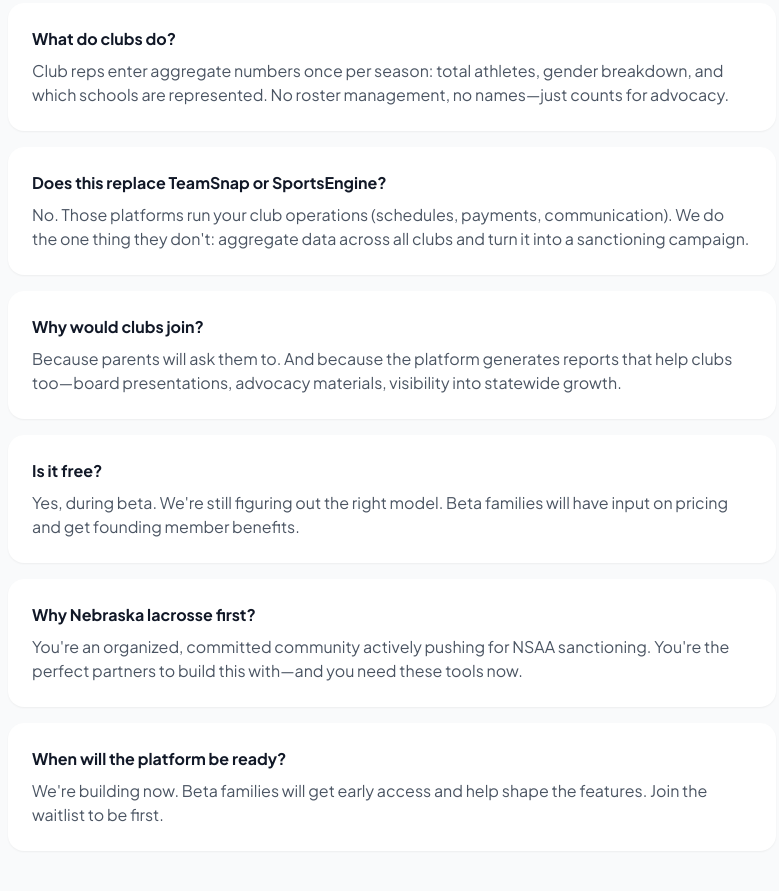
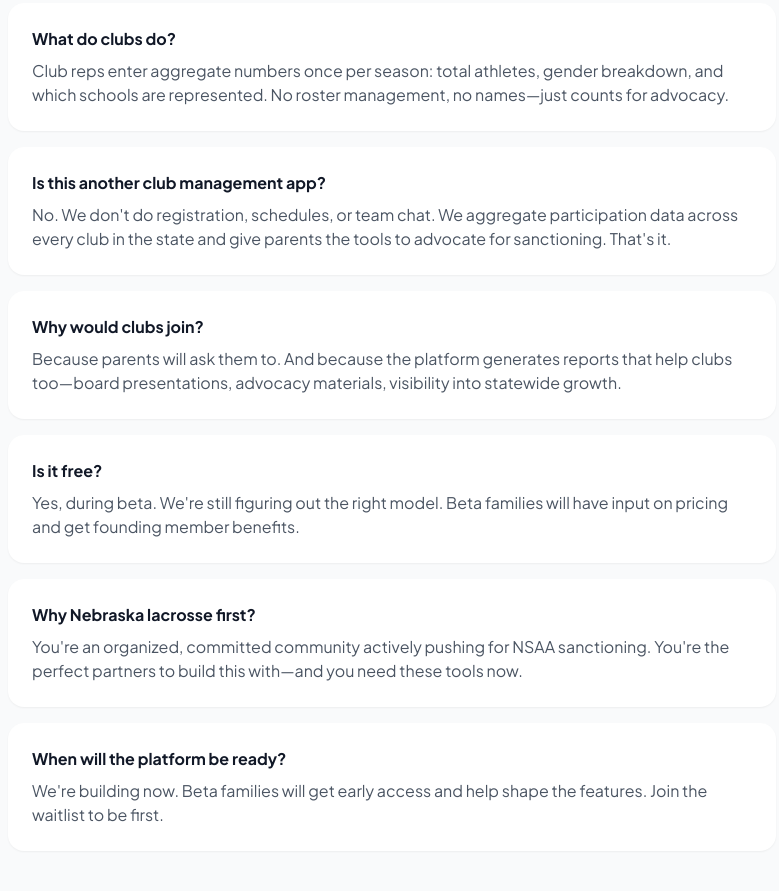
Before and after one commit to emb8767/kinetic-landing, a plain HTML site: page index.html in a window 1280 px wide. Shown: the part 6929-7820 px from the top of the page, without its empty margins (248-1027 px from the left). Drawn offline with nearby package versions, Linux system fonts and the light colour scheme; a script that the page names is missing.

Commit message:
Update FAQ section in index.html

```diff
--- a/index.html
+++ b/index.html
@@ -579,8 +579,8 @@
                 </div>
 
                 <div class="bg-white rounded-2xl p-6 shadow-sm">
-                    <h3 class="font-bold text-gray-900 mb-2">Does this replace TeamSnap or SportsEngine?</h3>
-                    <p class="text-gray-600">No. Those platforms run your club operations (schedules, payments, communication). We do the one thing they don't: aggregate data across all clubs and turn it into a sanctioning campaign.</p>
+                    <h3 class="font-bold text-gray-900 mb-2">Is this another club management app?</h3>
+                    <p class="text-gray-600">No. We don't do registration, schedules, or team chat. We aggregate participation data across every club in the state and give parents the tools to advocate for sanctioning. That's it.</p>
                 </div>
 
                 <div class="bg-white rounded-2xl p-6 shadow-sm">
```
